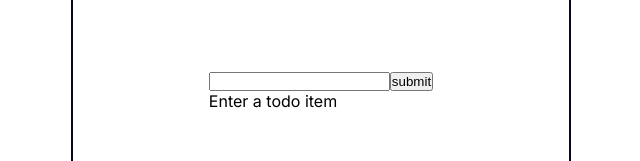
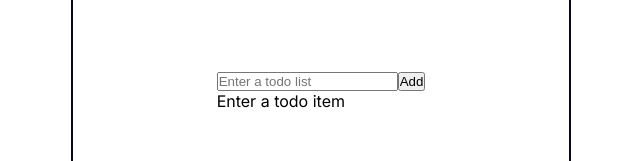
Before and after one commit to KumbharkarSrushti/to_do_list, a Next.js app: page / in a window 1280 px wide. Shown: the part 288-449 px from the top of the page, without its empty margins (441-1081 px from the left). Built offline with nearby package versions, Linux system fonts and the light colour scheme.

Commit message:
Done and Delete functionality add

```diff
--- a/app/showform.js
+++ b/app/showform.js
@@ -1,83 +1,81 @@
 "use client"
 import React, { useState } from 'react';
 
-const TodoList=()=>{
-    const [userInput,setUserInput] =useState('')
-    const [todoList,setTodoList] =useState([])
+const TodoList = () => {
+  const [userInput, setUserInput] = useState('');
+  const [todoList, setTodoList] = useState([]);
+  const [TaskAdd, setTaskAdd] = useState(false);
+  const [compTasks, setCompTasks] = useState([]);
 
-    const handleChange=(e)=>{
-        e.preventDefault()
+  const handleChange = (e) => {
+    setUserInput(e.target.value);
+  };
 
-        setUserInput(e.target.value)
-        console.log(userInput)
+  const handleSubmit = (e) => {
+    e.preventDefault();
+
+    if (userInput.trim() !== '' && !TaskAdd) {
+      setTodoList([...todoList, userInput]);
+      setUserInput('');
+      setTaskAdd(false);
+      setCompTasks([...compTasks, false]);
     }
-    const handleSubmit =(e)=>{
-        e.preventDefault()
+  };
 
-        setTodoList([
-            userInput,
-            ...todoList
-        ])
-    }
-    return(
-        <div>
-            <form>
-                <input type='text' onChange={handleChange}/><button onClick={handleSubmit}>submit</button>
-            </form>
-            <ul>
-                {
-                    todoList.length >=1? todoList.map((todo,idx)=>{
-                        return <li key={idx}>{todo}</li>
-                    })
-                    :"Enter a todo item"
-                }
-            </ul>
+  const handleTaskClick = (index) => {
+    const updatedTasks = [...compTasks];
+    updatedTasks[index] = !updatedTasks[index];
+    setCompTasks(updatedTasks);
+  };
 
-        </div>
+  const handleDelete = (index) => {
+    const updatedList = [...todoList];
+    updatedList.splice(index, 1);
+    setTodoList(updatedList);
 
-    )
+    const updatedTasks = [...compTasks];
+    updatedTasks.splice(index, 1);
+    setCompTasks(updatedTasks);
+  };
+
+  return (
+    <div>
+      <form onSubmit={handleSubmit}>
+        <input
+          type='text'
+          value={userInput}
+          placeholder='Enter a todo list'
+          onChange={handleChange}
+        />
+        <button type="submit" disabled={TaskAdd}>
+          Add
+        </button>
+      </form>
+      <ul>
+        {todoList.length >= 1 ? (
+          todoList.map((todo, index) => (
+            <li key={index} style={{ textDecoration: compTasks[index] ? 'line-through' : 'none' }}>
+              <span onClick={() => handleTaskClick(index)}>
+                {todo}
+              </span>
+              <button
+                onClick={() => handleDelete(index)}
+              >
+                Delete
+              </button>
+              <button
+                onClick={() => handleTaskClick(index)}
+              >
+                Done
+              </button>
+            </li>
+          ))
+        ) : (
+          <p>Enter a todo item</p>
+        )}
+      </ul>
+    </div>
+  );
 }
 
-
-
-
-
-
-// function TodoList() {
-//   const [task, setTask] = useState('');
-//   const [tasks, setTasks] = useState([]);
-
-//   const handleInputChange = (e) => {
-//     setTask(e.target.value);
-//   };
-
-//   const handleSubmit = (e) => {
-//     e.preventDefault();
-//     if (task.trim() !== '') {
-//       setTasks([...tasks, task]);
-//       setTask('');
-//     }
-//   };
-
-//   return (
-//     <div>
-//       <h1>To-Do List</h1>
-//       <form onSubmit={handleSubmit}>
-//         <input
-//           type="text"
-//           placeholder="Add a new task"
-//           value={task}
-//           onChange={handleInputChange}
-//         />
-//         <button type="submit">Add</button>
-//       </form>
-//       <ul>
-//         {tasks.map((task, index) => (
-//           <li key={index}>{task}</li>
-//         ))}
-//       </ul>
-//     </div>
-//   );
-// }
-
 export default TodoList;
```
